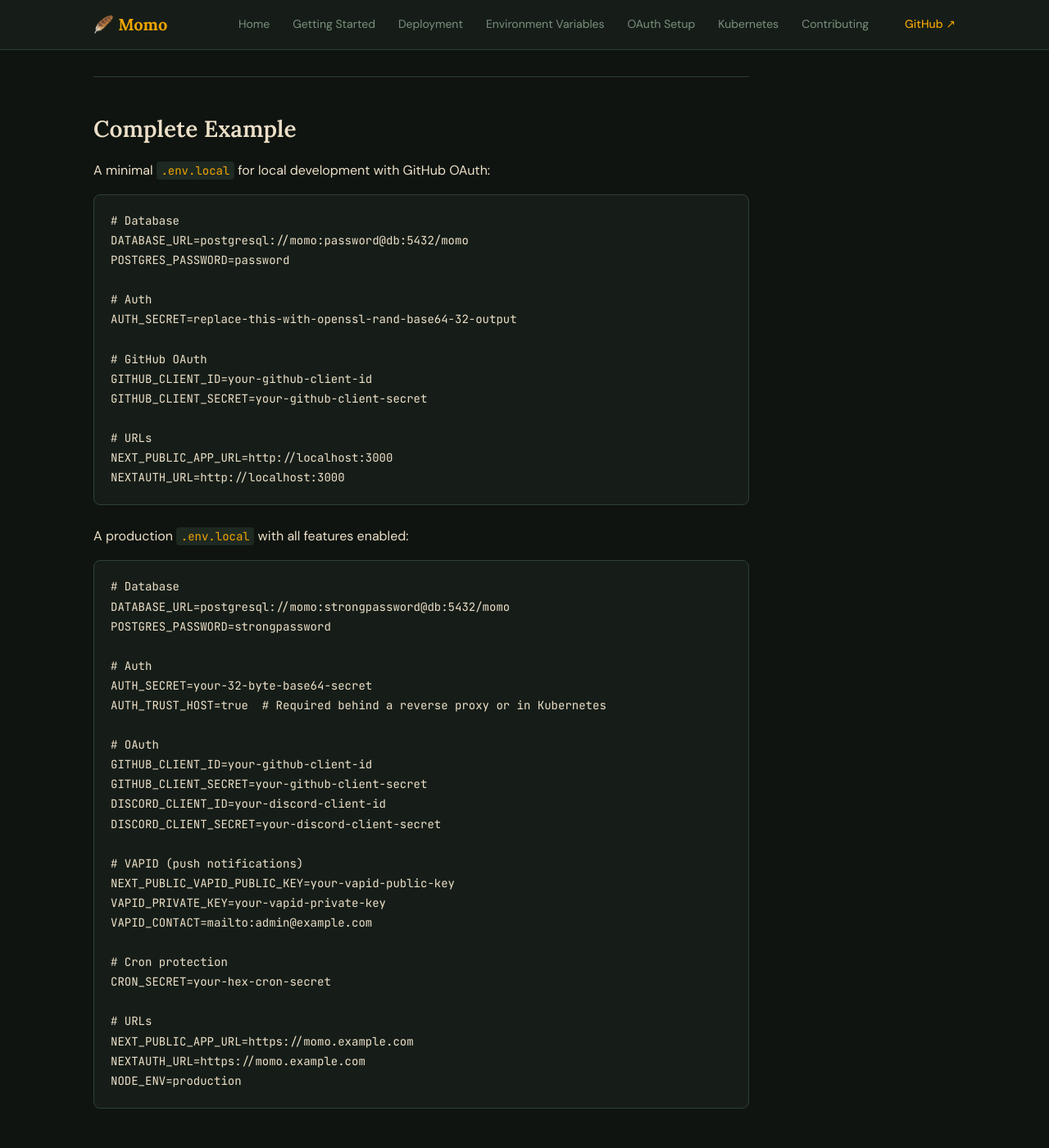
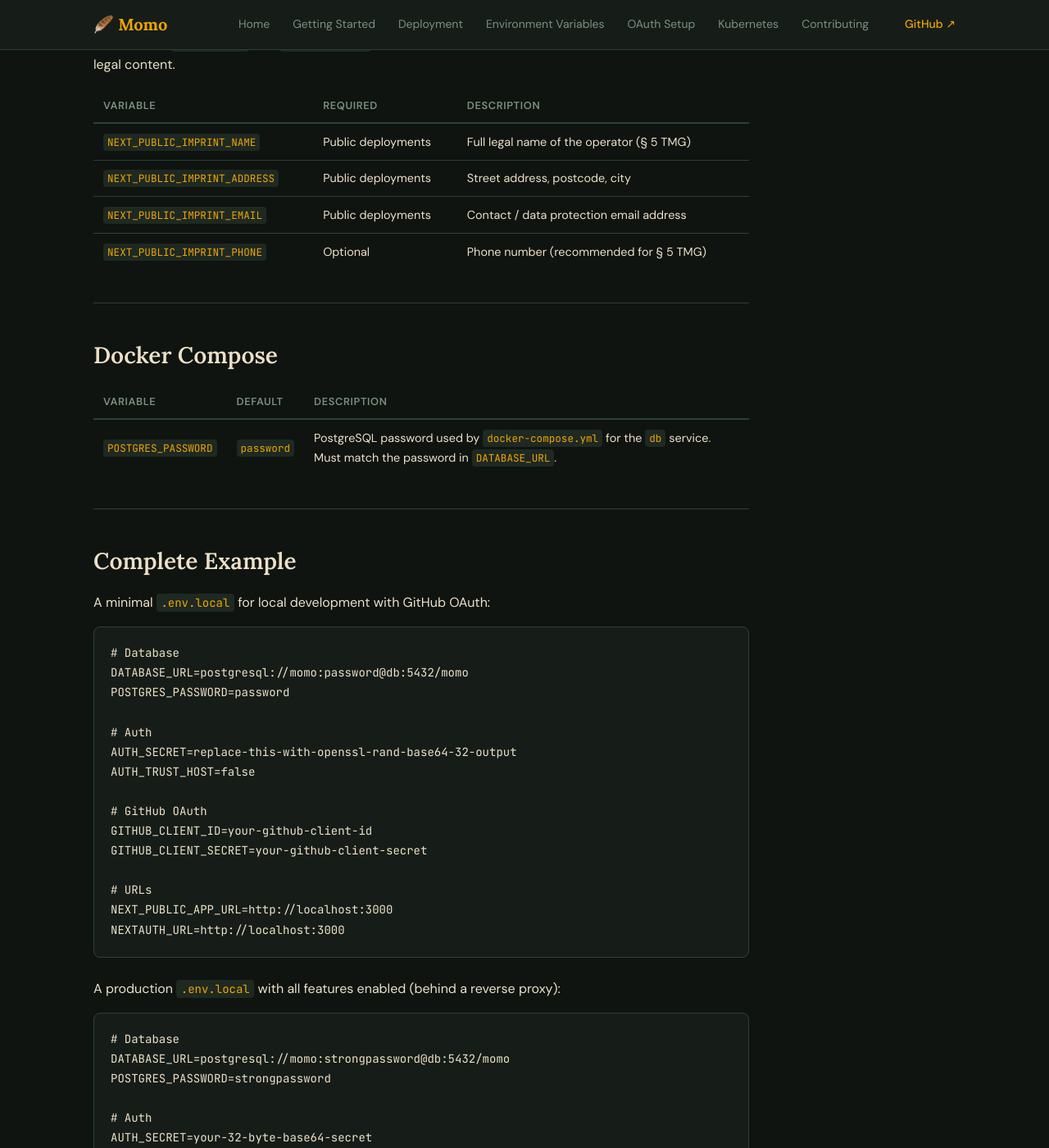
Before and after one commit to jp1337/momo, a Jekyll site: the page built from docs-site/environment-variables.md, in a window 1280 px wide and 1400 px high, scrolled down 3529 px. Shown: the whole window at 82% size. Built offline with Jekyll 4.4.1, drawn with Linux system fonts in a browser that asks for light colours; some of the changed text lies outside the part shown.

Commit message:
fix(deploy): behebe fehlende drizzle-orm im Standalone-Image + vollständige Doku
Dockerfile:
- drizzle-orm aus deps-Stage explizit kopieren — Next.js standalone traced
  scripts/migrate.mjs nicht (außerhalb des App-Builds), daher fehlt
  drizzle-orm/node-postgres/migrator im Image → ERR_MODULE_NOT_FOUND behoben

Dokumentation (komplett aktualisiert):
- README.md: Node.js 20→22, manuellen migrate-Step entfernt, AUTH_TRUST_HOST
  in Production Checklist, Phase 9 (API Keys), neue Features dokumentiert
- docs-site/index.md: Next.js 15→16 korrigiert, manuellen migrate-Step
  entfernt, neue Features (API Keys, Multilingual, REST API)
- docs-site/environment-variables.md: Legal Pages Sektion ergänzt
  (NEXT_PUBLIC_IMPRINT_*), vollständiges Produktions-Beispiel mit allen Vars
- docs-site/kubernetes.md: manuelle drizzle-kit migrate Steps entfernt,
  AUTH_TRUST_HOST + NEXTAUTH_URL im Secrets-Template ergänzt
- docs/deployment.md: Kubernetes-Sektion — manuellen migrate-Step entfernt

Co-Authored-By: Claude Sonnet 4.6 <noreply@anthropic.com>

````diff
--- a/docs-site/environment-variables.md
+++ b/docs-site/environment-variables.md
@@ -97,9 +97,9 @@ curl -X POST https://your-domain.com/api/cron/daily-quest \
 
 | Variable | Default | Description |
 |---|---|---|
-| `NEXT_PUBLIC_APP_URL` | `http://localhost:3000` | Public URL of the application (used for links in notifications) |
-| `NEXTAUTH_URL` | `http://localhost:3000` | Auth.js callback base URL. Must match your domain exactly. |
-| `NODE_ENV` | `development` | Runtime environment: `development`, `production`, or `test` |
+| `NEXT_PUBLIC_APP_URL` | `http://localhost:3000` | Public URL of the application (used for links in notifications and PWA) |
+| `NEXTAUTH_URL` | `http://localhost:3000` | Auth.js callback base URL. Must exactly match the Homepage URL and Authorized redirect URI configured in each OAuth provider app. In production: `https://your-domain.com` |
+| `NODE_ENV` | `development` | Runtime environment: `development`, `production`, or `test`. Set to `production` in all production deployments. |
 
 In production, set both `NEXT_PUBLIC_APP_URL` and `NEXTAUTH_URL` to your public HTTPS domain:
 
@@ -110,13 +110,24 @@ NEXTAUTH_URL=https://momo.example.com
 
 ---
 
+## Legal Pages (DSGVO / § 5 TMG)
+
+Required for publicly accessible deployments in Germany and recommended everywhere. These values are rendered on `/impressum` and `/datenschutz`. If unset, those pages show a configuration warning instead of legal content.
+
+| Variable | Required | Description |
+|---|---|---|
+| `NEXT_PUBLIC_IMPRINT_NAME` | Public deployments | Full legal name of the operator (§ 5 TMG) |
+| `NEXT_PUBLIC_IMPRINT_ADDRESS` | Public deployments | Street address, postcode, city |
+| `NEXT_PUBLIC_IMPRINT_EMAIL` | Public deployments | Contact / data protection email address |
+| `NEXT_PUBLIC_IMPRINT_PHONE` | Optional | Phone number (recommended for § 5 TMG) |
+
+---
+
 ## Docker Compose
 
 | Variable | Default | Description |
 |---|---|---|
-| `POSTGRES_PASSWORD` | `password` | PostgreSQL password used by `docker-compose.yml` for the `db` service |
-
-This variable is only needed when using the included `docker-compose.yml`. Make sure it matches the password in `DATABASE_URL`.
+| `POSTGRES_PASSWORD` | `password` | PostgreSQL password used by `docker-compose.yml` for the `db` service. Must match the password in `DATABASE_URL`. |
 
 ---
 
@@ -131,6 +142,7 @@ POSTGRES_PASSWORD=password
 
 # Auth
 AUTH_SECRET=replace-this-with-openssl-rand-base64-32-output
+AUTH_TRUST_HOST=false
 
 # GitHub OAuth
 GITHUB_CLIENT_ID=your-github-client-id
@@ -150,7 +162,7 @@ POSTGRES_PASSWORD=strongpassword
 
 # Auth
 AUTH_SECRET=your-32-byte-base64-secret
-AUTH_TRUST_HOST=true  # Required behind a reverse proxy or in Kubernetes
+AUTH_TRUST_HOST=true
 
 # OAuth
 GITHUB_CLIENT_ID=your-github-client-id
@@ -170,4 +182,10 @@ CRON_SECRET=your-hex-cron-secret
 NEXT_PUBLIC_APP_URL=https://momo.example.com
 NEXTAUTH_URL=https://momo.example.com
 NODE_ENV=production
+
+# Legal pages (required for public deployments in Germany)
+NEXT_PUBLIC_IMPRINT_NAME=Max Mustermann
+NEXT_PUBLIC_IMPRINT_ADDRESS=Musterstraße 1, 12345 Berlin
+NEXT_PUBLIC_IMPRINT_EMAIL=kontakt@example.com
+NEXT_PUBLIC_IMPRINT_PHONE=+49 30 123456
 ```
````
Also changed, not shown: other parts of docs-site/environment-variables.md (+3 -3 lines), docs-site/index.md (+14 -4 lines), docs-site/kubernetes.md (+12 -15 lines), docs/deployment.md (+2 -2 lines), README.md, 1 other file.
